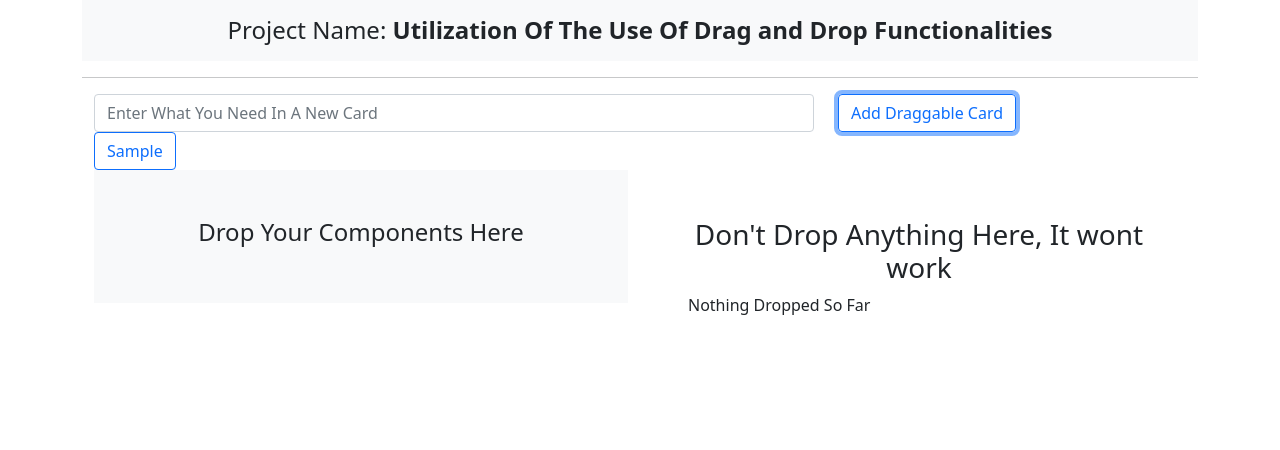
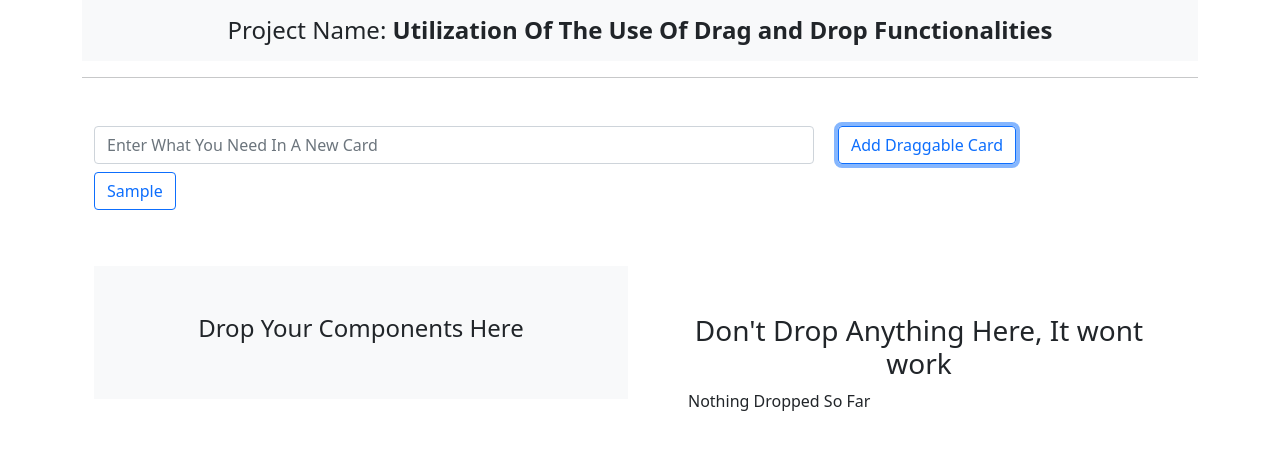
Before and after one commit to machuchesteven/machustudio, a React (Create React App) app: page / in a window 1280 px wide. Both pictures are taken after typing "Sample" into the empty fields and a click on the button "Add Draggable Card". Shown: the top 450 px of the page. Built offline with nearby package versions, Linux system fonts and the light colour scheme.

Commit message:
Drop into A list

```diff
--- a/src/index.js
+++ b/src/index.js
@@ -24,7 +24,7 @@ const Card = ({ isDragging, text }) => {
     []
   )
   return (
-    <div ref={dragRef} style={{ opacity }}>
+    <div ref={dragRef} style={{ opacity }} className="my-2">
       <Button variant={variant} >
         {text}
       </Button>
@@ -91,14 +91,14 @@ const Cards = () => {
   }
   return <div>
     <Container>
-      <Row>
+      <Row className="my-5">
         <Col md={8} sm className="m-auto">
           <Form.Control type="text" placeholder="Enter What You Need In A New Card" onChange={e => setNewText(e.target.value)} value={newText} />
         </Col>
         <Col md={4} sm className="m-auto">
           <Button variant="outline-primary" onClick={e => addTextToCard(e)}>Add Draggable Card</Button>
         </Col>
-        {cardTexts ? cardTexts.map((text, key) => <Row>
+        {cardTexts ? cardTexts.map((text, key) => <Row >
           <Card className="m-2 w-100" key={key} text={text} />
         </Row>
         ) : <Card text="Draggable Text" />}
```
